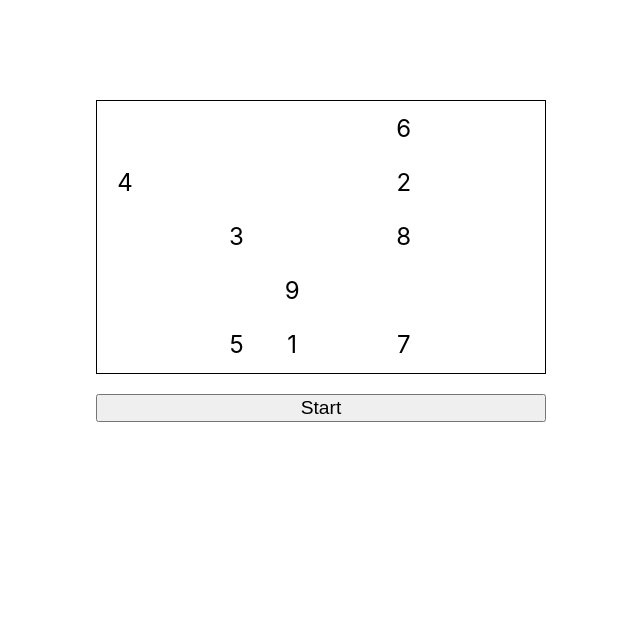
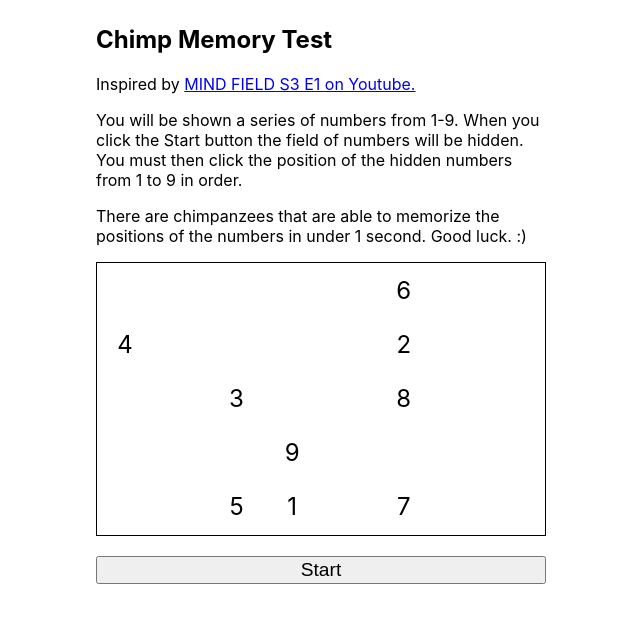
Before and after one commit to jschnurer/chimp-test-react, a React (Create React App) app: page / in a window 1280 px wide. Shown: the top 622 px of the page, without its empty margins (319-959 px from the left). Built offline with nearby package versions, Linux system fonts and the light colour scheme.

Commit message:
added instructions

```diff
--- a/src/Game/Game.css
+++ b/src/Game/Game.css
@@ -1,7 +1,7 @@
 .game {
     width: 450px;
     margin: auto;
-    margin-top: 100px;
+    margin-top: 25px;
 }
 
 .game table {
--- a/src/Game/Game.jsx
+++ b/src/Game/Game.jsx
@@ -111,6 +111,17 @@ export default class Game extends React.Component {
     render() {
         return (
             <div className="game">
+                <h2>Chimp Memory Test</h2>
+                <p>Inspired by <a href="https://www.youtube.com/watch?v=ktkjUjcZid0">MIND FIELD S3 E1 on Youtube.</a></p>
+                <p>
+                    You will be shown a series of numbers from 1-9.
+                    When you click the Start button the field of numbers will be hidden.
+                    You must then click the position of the hidden numbers from 1 to 9 in order.
+                </p>
+                <p>
+                    There are chimpanzees that are able to memorize the positions of the numbers in under 1 second.
+                    Good luck. :)
+                </p>
                 <Board
                     width={this.boardWidth}
                     height={this.boardHeight}
```
